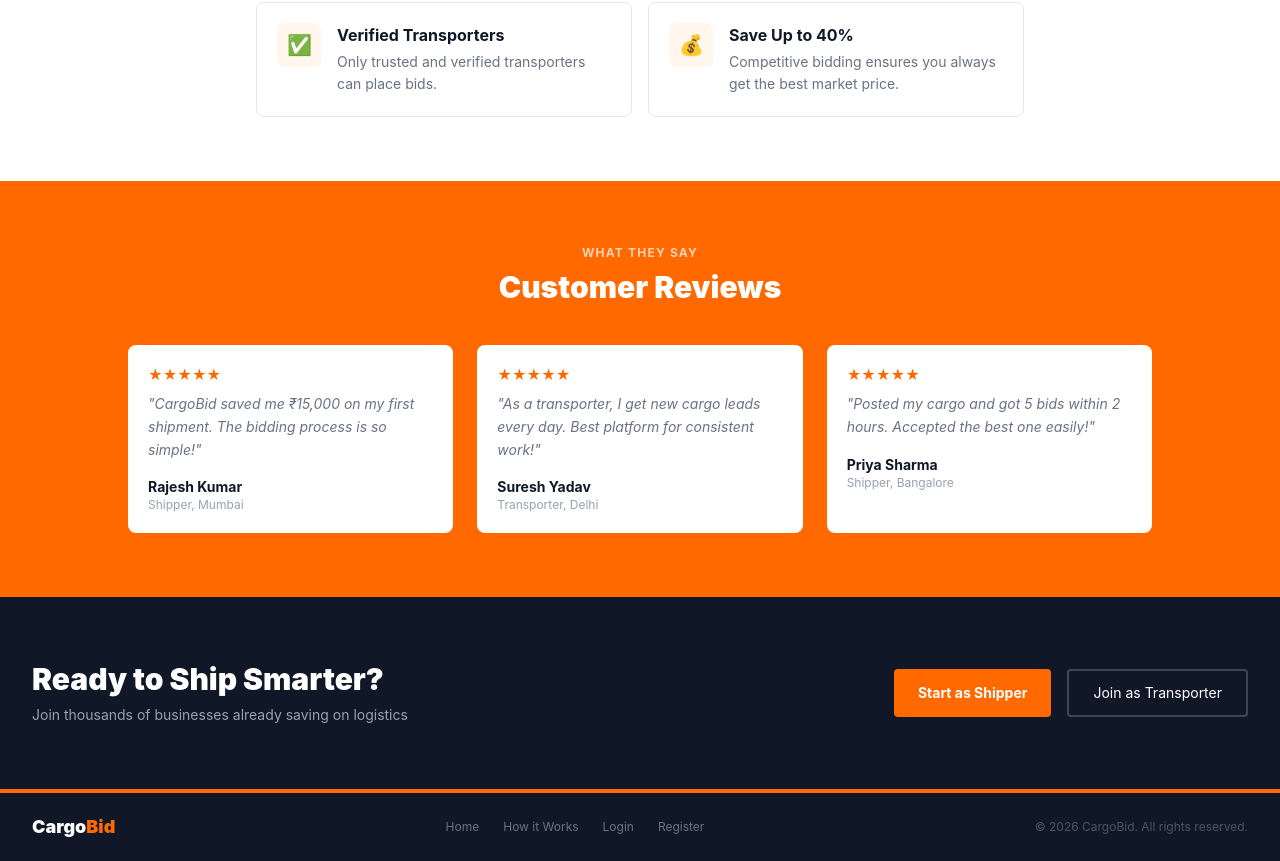
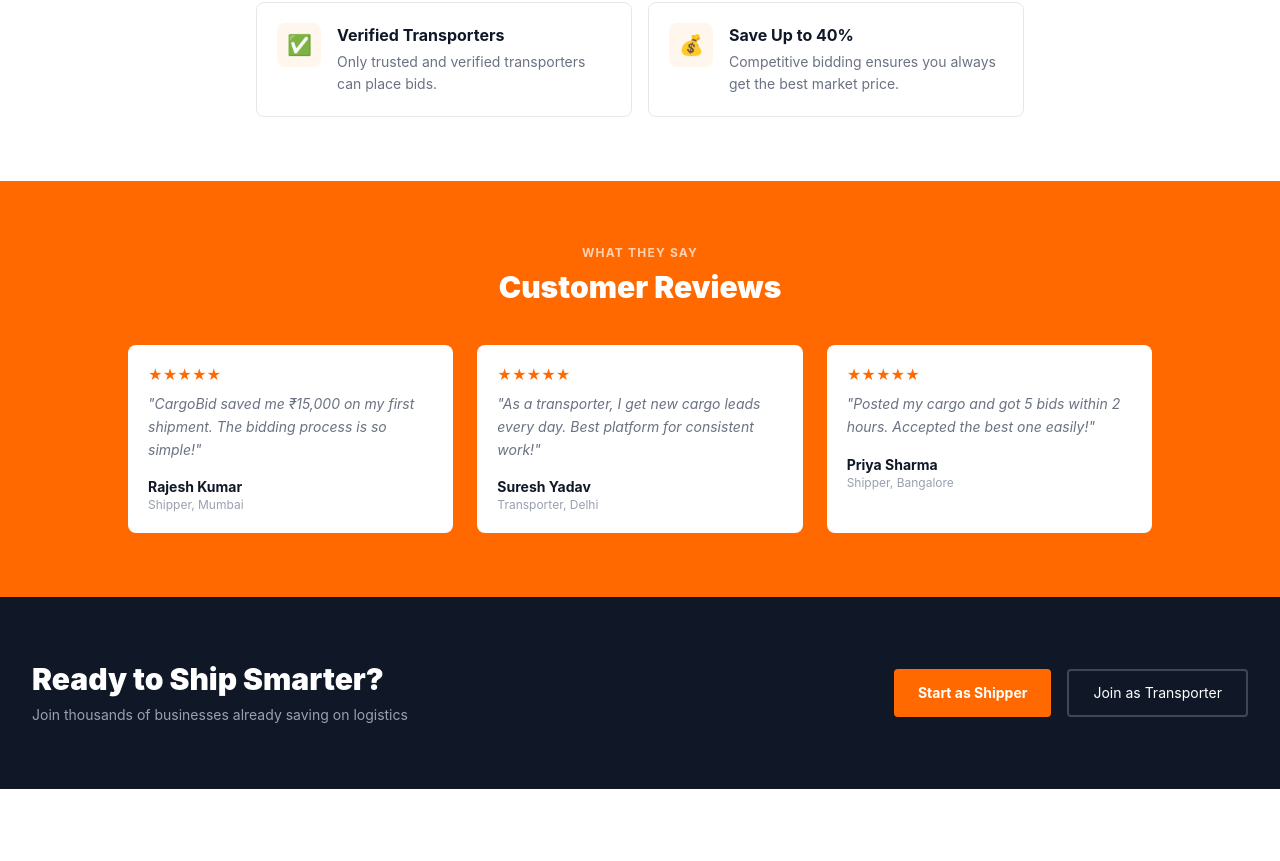
Before and after one commit to abhishekprajapativns/CargoBid, a React (Vite) app: page / in a window 1280 px wide. Shown: the part 2056-2917 px from the top of the page. After the commit the page ends 2845 px from the top, so only its background shows below. Built offline with nearby package versions, Linux system fonts and the light colour scheme; no server answers.

Commit message:
docs: update Home.jsx

```diff
--- a/src/pages/Home.jsx
+++ b/src/pages/Home.jsx
@@ -261,26 +261,6 @@
           </button>
         </div>
       </div>
-
-      {/* FOOTER */}
-      <div className="bg-gray-900 border-t-4 border-orange-500 px-8 py-5 flex justify-between items-center">
-        <div className="text-lg font-black text-white">
-          Cargo<span className="text-orange-500">Bid</span>
-        </div>
-        <div className="flex gap-6">
-          {["Home", "How it Works", "Login", "Register"].map((l, i) => (
-            <span
-              key={i}
-              className="text-xs text-gray-500 cursor-pointer hover:text-gray-300"
-            >
-              {l}
-            </span>
-          ))}
-        </div>
-        <div className="text-xs text-gray-600">
-          © 2026 CargoBid. All rights reserved.
-        </div>
-      </div>
     </div>
   );
 }
```
